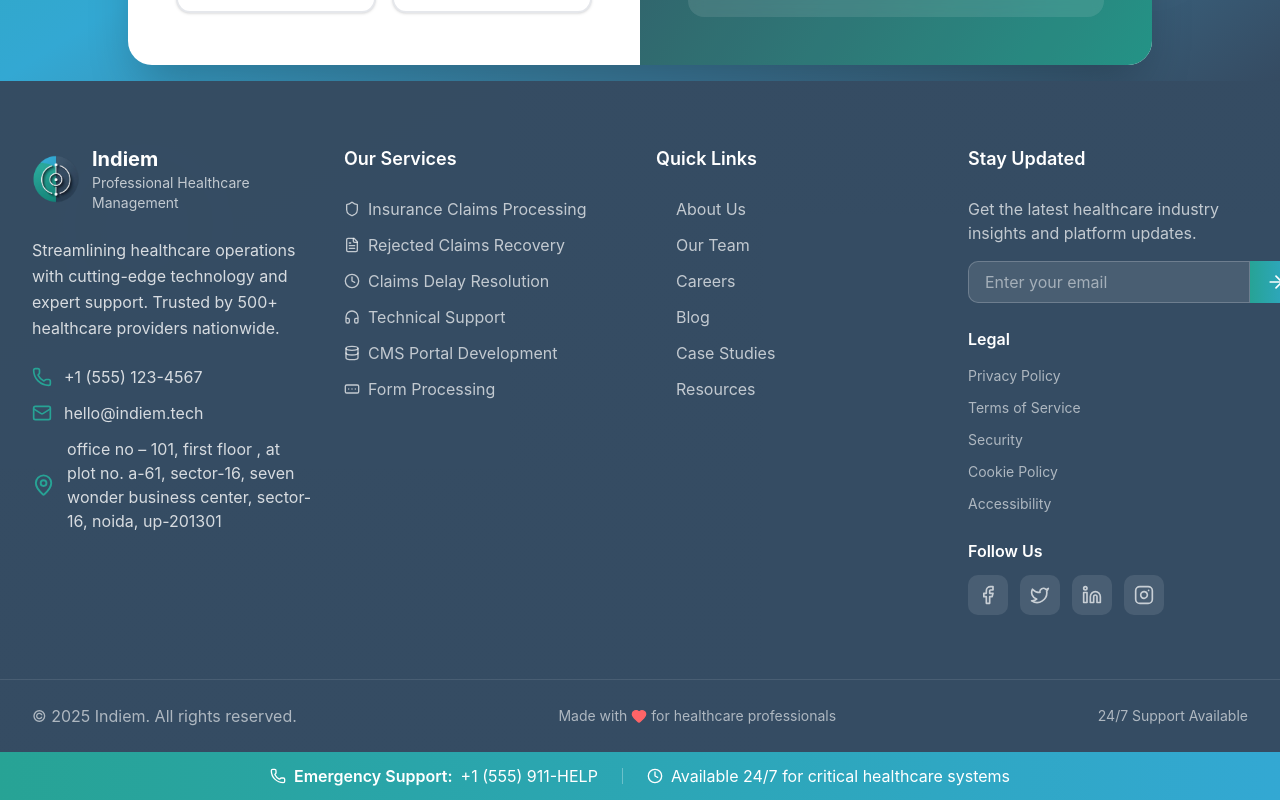
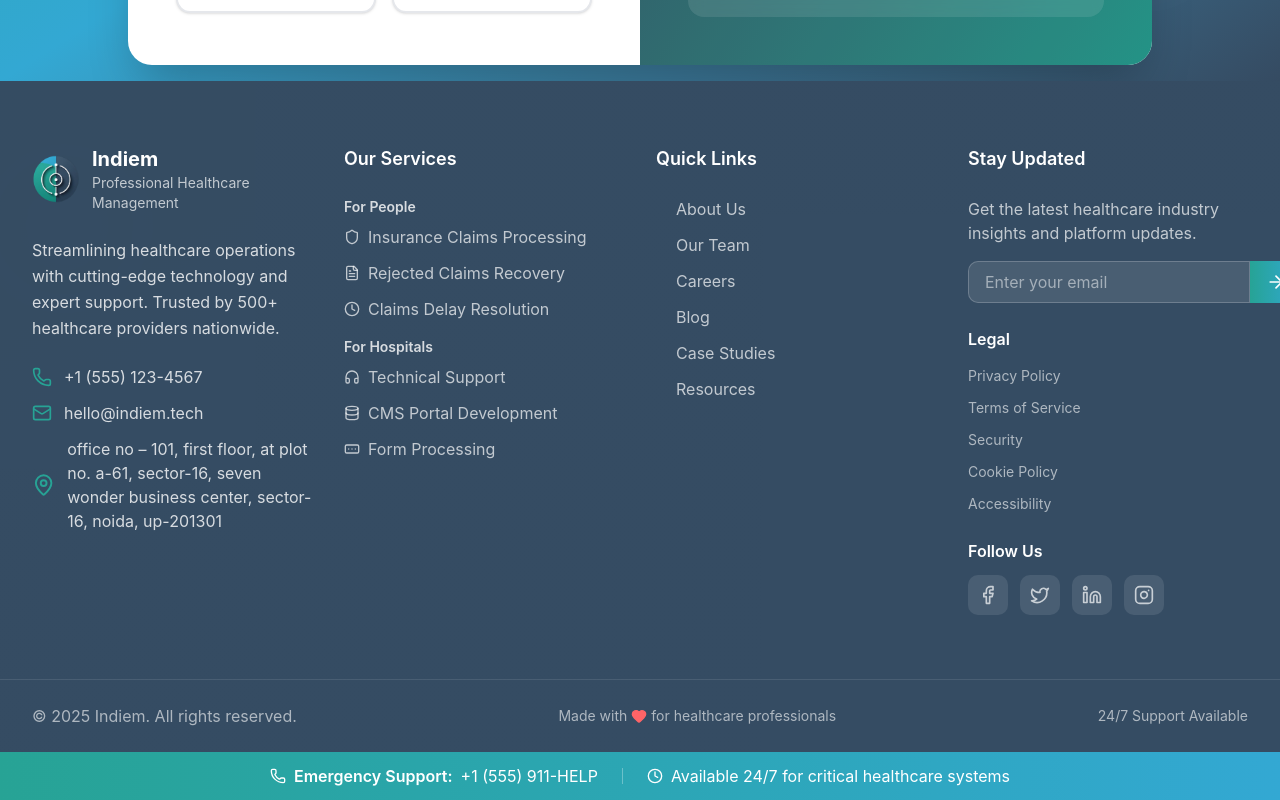
Before and after one commit to aryanrajput955/healthcare, a Next.js app: page /login in a window 1280 px wide. Shown: the part 803-1603 px from the top of the page. Built offline with nearby package versions, Linux system fonts and the light colour scheme.

Commit message:
first commit

```diff
--- a/app/components/footer.js
+++ b/app/components/footer.js
@@ -27,14 +27,18 @@ export default function Footer() {
     )
   }, [])
 
-  const services = [
+  const services = {
+    forPeople: [
       { name: 'Insurance Claims Processing', href: '#services', icon: Shield },
       { name: 'Rejected Claims Recovery', href: '#services', icon: FileText },
-    { name: 'Claims Delay Resolution', href: '#services', icon: Clock },
+      { name: 'Claims Delay Resolution', href: '#services', icon: Clock }
+    ],
+    forHospitals: [
       { name: 'Technical Support', href: '#services', icon: Headphones },
       { name: 'CMS Portal Development', href: '#services', icon: Database },
-    { name: 'Form Processing', href: '#services', icon: FormInput }
+      { name: 'Form Processing', href: '/forms', icon: FormInput }
     ]
+  }
 
   const quickLinks = [
     { name: 'About Us', href: '#about' },
@@ -48,7 +52,6 @@ export default function Footer() {
   const legalLinks = [
     { name: 'Privacy Policy', href: '#privacy' },
     { name: 'Terms of Service', href: '#terms' },
-    // { name: 'HIPAA Compliance', href: '#hipaa' },
     { name: 'Security', href: '#security' },
     { name: 'Cookie Policy', href: '#cookies' },
     { name: 'Accessibility', href: '#accessibility' }
@@ -66,7 +69,7 @@ export default function Footer() {
       {/* Background Pattern */}
       <div className="absolute inset-0 opacity-5">
         <div className="absolute top-0 left-0 w-full h-full bg-gradient-to-br from-[#27A395]/20 to-[#33A8D3]/20"></div>
-        <div className="absolute top-20 left-20 w-32 h-32 bg-white/5 rounded-full blur-xl"></div>
+        <div className="absolute top-20 left-ADDRESS20 w-32 h-32 bg-white/5 rounded-full blur-xl"></div>
         <div className="absolute bottom-20 right-20 w-40 h-40 bg-white/5 rounded-full blur-2xl"></div>
       </div>
 
@@ -78,9 +81,9 @@ export default function Footer() {
             <div className="footer-section lg:col-span-1">
               <div className="flex items-center space-x-3 mb-6">
                 <img
-                  src="/logo.png" // Adjust the path to your logo file
+                  src="/logo.png"
                   alt="Logo"
-                  className=" w-12 h-12  object-contain"
+                  className="w-12 h-12 object-contain"
                 />
                 <div>
                   <h3 className="text-xl font-bold">Indiem</h3>
@@ -104,8 +107,8 @@ export default function Footer() {
                   <span className="text-white/80">hello@indiem.tech</span>
                 </div>
                 <div className="flex items-center space-x-3">
-                  <MapPin className="w-12 h-9  sm:w-20 h-10 text-[#27A395]" />
-                  <span className="text-white/80 lowercase ">OFFICE NO – 101, FIRST FLOOR , AT PLOT NO. A-61, SECTOR-16, SEVEN WONDER BUSINESS CENTER, SECTOR-16, NOIDA, UP-201301</span>
+                  <MapPin className="w-12 h-9 sm:w-20 h-10 text-[#27A395]" />
+                  <span className="text-white/80 lowercase">OFFICE NO – 101, FIRST FLOOR, AT PLOT NO. A-61, SECTOR-16, SEVEN WONDER BUSINESS CENTER, SECTOR-16, NOIDA, UP-201301</span>
                 </div>
               </div>
             </div>
@@ -113,8 +116,11 @@ export default function Footer() {
             {/* Services */}
             <div className="footer-section">
               <h4 className="text-lg font-semibold mb-6 text-white">Our Services</h4>
+              <div className="space-y-4">
+                <div>
+                  <h5 className="text-sm font-semibold text-white/80 mb-2">For People</h5>
                   <ul className="space-y-3">
-                {services.map((service, index) => (
+                    {services.forPeople.map((service, index) => (
                       <li key={index}>
                         <Link
                           href={service.href}
@@ -126,6 +132,24 @@ export default function Footer() {
                       </li>
                     ))}
                   </ul>
+                </div>
+                <div>
+                  <h5 className="text-sm font-semibold text-white/80 mb-2">For Hospitals</h5>
+                  <ul className="space-y-3">
+                    {services.forHospitals.map((service, index) => (
+                      <li key={index}>
+                        <Link
+                          href={service.href}
+                          className="flex items-center space-x-2 text-white/70 hover:text-[#27A395] transition-colors group"
+                        >
+                          <service.icon className="w-4 h-4 group-hover:scale-110 transition-transform" />
+                          <span>{service.name}</span>
+                        </Link>
+                      </li>
+                    ))}
+                  </ul>
+                </div>
+              </div>
             </div>
 
             {/* Quick Links */}
@@ -144,16 +168,6 @@ export default function Footer() {
                   </li>
                 ))}
               </ul>
-
-              {/* Certifications */}
-              {/* <div className="mt-8">
-                <h5 className="font-semibold mb-3 text-white">Certifications</h5>
-                <div className="flex flex-wrap gap-2">
-                  <span className="bg-[#27A395] text-white text-xs px-2 py-1 rounded">HIPAA Compliant</span>
-                  <span className="bg-[#33A8D3] text-white text-xs px-2 py-1 rounded">SOC 2 Type II</span>
-                  <span className="bg-[#27A395] text-white text-xs px-2 py-1 rounded">ISO 27001</span>
-                </div>
-              </div> */}
             </div>
 
             {/* Newsletter & Legal */}
@@ -228,8 +242,6 @@ export default function Footer() {
               </div>
 
               <div className="flex items-center space-x-4 text-sm text-white/60">
-                {/* <span>🔒 Secure & HIPAA Compliant</span> */}
-                {/* <span>•</span> */}
                 <span>24/7 Support Available</span>
               </div>
             </div>
--- a/app/components/navbar.js
+++ b/app/components/navbar.js
@@ -8,6 +8,7 @@ export default function Navbar() {
   const [isOpen, setIsOpen] = useState(false)
   const [isServicesOpen, setIsServicesOpen] = useState(false)
   const [scrolled, setScrolled] = useState(false)
+  const [timeoutId, setTimeoutId] = useState(null)
 
   useEffect(() => {
     const handleScroll = () => {
@@ -17,14 +18,33 @@ export default function Navbar() {
     return () => window.removeEventListener('scroll', handleScroll)
   }, [])
 
-  const services = [
-    { name: 'Insurance Claims Processing', href: '#services' },
-    { name: 'Rejected Claims Recovery', href: '#services' },
-    { name: 'Claims Delay Resolution', href: '#services' },
-    { name: 'Technical Support', href: '#services' },
-    { name: 'CMS Portal Development', href: '#services' },
-    { name: 'Form Processing', href: '#services' }
-  ]
+  const services = {
+    forPeople: [
+      { name: 'Insurance Claims Processing', href: '#services' },
+      { name: 'Rejected Claims Recovery', href: '#services' },
+      { name: 'Claims Delay Resolution', href: '#services' }
+    ],
+    forHospitals: [
+      { name: 'Technical Support', href: '#services' },
+      { name: 'CMS Portal Development', href: '#services' },
+      { name: 'Form Processing', href: '/forms' }
+    ]
+  }
+
+  const handleMouseEnter = () => {
+    if (timeoutId) {
+      clearTimeout(timeoutId)
+      setTimeoutId(null)
+    }
+    setIsServicesOpen(true)
+  }
+
+  const handleMouseLeave = () => {
+    const id = setTimeout(() => {
+      setIsServicesOpen(false)
+    }, 300) // 300ms delay before closing
+    setTimeoutId(id)
+  }
 
   return (
     <nav className={`fixed w-full z-50 transition-all duration-300 ${
@@ -35,7 +55,7 @@ export default function Navbar() {
           {/* Logo */}
           <Link href="/" className="flex items-center space-x-2">
             <img
-              src="/logo.png" // Adjust the path to your logo file
+              src="/logo.png"
               alt="logo"
               className="w-10 h-10 object-contain"
             />
@@ -44,14 +64,13 @@ export default function Navbar() {
 
           {/* Desktop Navigation */}
           <div className="hidden md:flex items-center space-x-8">
-            <Link href="/" className="text-[#354B62] hover:text-[#27A395] transition-colors font-medium">
-              Home
-            </Link>
-
             {/* Services Dropdown */}
-            <div className="relative">
+            <div
+              className="relative group"
+              onMouseEnter={handleMouseEnter}
+              onMouseLeave={handleMouseLeave}
+            >
               <button
-                onClick={() => setIsServicesOpen(!isServicesOpen)}
                 className="flex items-center text-[#354B62] hover:text-[#27A395] transition-colors font-medium"
               >
                 Services
@@ -59,13 +78,31 @@ export default function Navbar() {
               </button>
 
               {isServicesOpen && (
-                <div className="absolute top-full left-0 mt-2 w-64 bg-white rounded-lg shadow-lg border border-gray-200 py-2">
-                  {services.map((service, index) => (
+                <div
+                  className="absolute top-full left-0 mt-2 w-80 bg-white rounded-lg shadow-lg border border-gray-200 py-2"
+                  onMouseEnter={handleMouseEnter}
+                  onMouseLeave={handleMouseLeave}
+                >
+                  <div className="px-4 py-2 text-sm font-semibold text-gray-800 border-b border-gray-200">
+                    For People
+                  </div>
+                  {services.forPeople.map((service, index) => (
                     <Link
                       key={index}
                       href={service.href}
                       className="block px-4 py-2 text-sm text-gray-700 hover:bg-gray-50 hover:text-[#27A395] transition-colors"
-                      onClick={() => setIsServicesOpen(false)}
+                    >
+                      {service.name}
+                    </Link>
+                  ))}
+                  <div className="px-4 py-2 text-sm font-semibold text-gray-800 border-b border-gray-200">
+                    For Hospitals
+                  </div>
+                  {services.forHospitals.map((service, index) => (
+                    <Link
+                      key={index}
+                      href={service.href}
+                      className="block px-4 py-2 text-sm text-gray-700 hover:bg-gray-50 hover:text-[#27A395] transition-colors"
                     >
                       {service.name}
                     </Link>
@@ -107,14 +144,6 @@ export default function Navbar() {
         {isOpen && (
           <div className="md:hidden bg-white border-t border-gray-200">
             <div className="px-2 pt-2 pb-3 space-y-1">
-              <Link
-                href="/"
-                className="block px-3 py-2 text-[#354B62] hover:text-[#27A395] transition-colors font-medium"
-                onClick={() => setIsOpen(false)}
-              >
-                Home
-              </Link>
-
               <div className="px-3 py-2">
                 <button
                   onClick={() => setIsServicesOpen(!isServicesOpen)}
@@ -126,7 +155,22 @@ export default function Navbar() {
 
                 {isServicesOpen && (
                   <div className="mt-2 pl-4 space-y-1">
-                    {services.map((service, index) => (
+                    <div className="text-sm font-semibold text-gray-800">For People</div>
+                    {services.forPeople.map((service, index) => (
+                      <Link
+                        key={index}
+                        href={service.href}
+                        className="block py-1 text-sm text-gray-600 hover:text-[#27A395] transition-colors"
+                        onClick={() => {
+                          setIsOpen(false)
+                          setIsServicesOpen(false)
+                        }}
+                      >
+                        {service.name}
+                      </Link>
+                    ))}
+                    <div className="text-sm font-semibold text-gray-800 mt-2">For Hospitals</div>
+                    {services.forHospitals.map((service, index) => (
                       <Link
                         key={index}
                         href={service.href}
--- a/app/page.js
+++ b/app/page.js
@@ -154,10 +154,10 @@ export default function HomePage() {
         <div className="relative z-3 max-w-7xl mx-auto px-4 sm:px-6 lg:px-8 w-full">
           <div className="grid lg:grid-cols-12 gap-8 items-center">
             <div className="lg:col-span-8 space-y-8">
-              <div className="inline-flex items-center px-4 py-2 rounded-lg text-sm font-medium bg-white/10 border border-white/20">
+              {/* <div className="inline-flex items-center px-4 py-2 rounded-lg text-sm font-medium bg-white/10 border border-white/20">
                 <CheckCircle className="w-4 h-4 mr-2 text-[#27A395]" />
                 Trusted by 500+ Healthcare Organizations
-              </div>
+              </div> */}
 
               <h1 className="text-4xl sm:text-5xl lg:text-6xl font-bold leading-tight">
                 Professional Healthcare
@@ -210,7 +210,7 @@ export default function HomePage() {
               </div> */}
             </div>
 
-            <div className="lg:col-span-4 space-y-6 hidden lg:block">
+            {/* <div className="lg:col-span-4 space-y-6 hidden lg:block">
               <div className="bg-white/95 p-6 rounded-xl shadow-lg">
                 <h3 className="text-lg font-semibold text-[#354B62] mb-4">Platform Statistics</h3>
                 <div className="space-y-4">
@@ -236,7 +236,7 @@ export default function HomePage() {
                 <div className="text-lg font-semibold">Enterprise Security</div>
                 <div className="text-sm opacity-90">Bank-level encryption & compliance</div>
               </div>
-            </div>
+            </div> */}
           </div>
         </div>
       </section>
```
Lines whose indentation alone changed are shown as unchanged.
